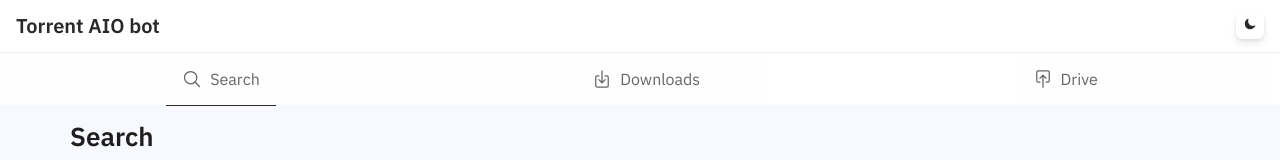
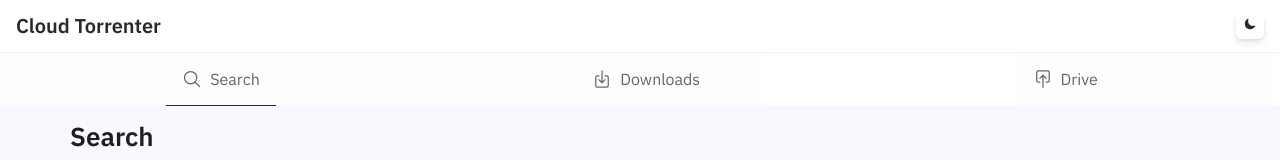
Before and after one commit to patheticGeek/torrent-aio-bot, a React (Create React App) app in the folder web/: page / in a window 1280 px wide. Shown: the top 160 px of the page. Built offline with nearby package versions, Linux system fonts and the light colour scheme.

Commit message:
Minor Fix

```diff
--- a/web/public/index.html
+++ b/web/public/index.html
@@ -5,7 +5,7 @@
     <meta charset="utf-8" />
     <meta name="viewport" content="width=device-width, initial-scale=1" />
     <meta name="description" content="Torrenting is so easy that even Girls can do it" />
-    <title>Torrent aio bot</title>
+    <title>Cloud Torrenter</title>
     <link href="https://fonts.googleapis.com/css?family=IBM+Plex+Sans:300,400,600,700&display=swap" rel="stylesheet" />
     <script type="module" src="https://unpkg.com/ionicons@5.0.0/dist/ionicons/ionicons.esm.js"></script>
     <script nomodule="" src="https://unpkg.com/ionicons@5.0.0/dist/ionicons/ionicons.js"></script>
--- a/web/src/components/Navbar.js
+++ b/web/src/components/Navbar.js
@@ -6,7 +6,7 @@ function Navbar() {
     <div className="nav">
       <div className="content">
         <div className="nav-logo">
-          <h1 className="h2 m-0">Torrent AIO bot</h1>
+          <h1 className="h2 m-0">Cloud Torrenter</h1>
         </div>
         <div className="nav-links">
           <NightModeToggle />
```
